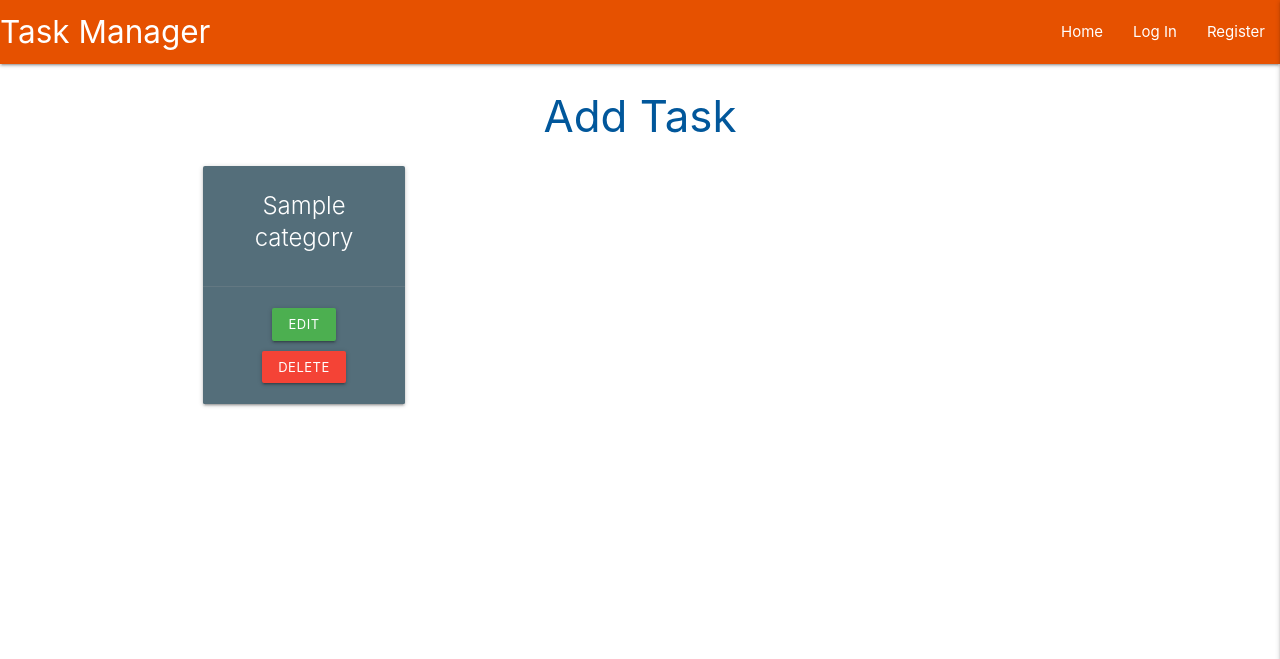
After one commit to pawoods/task-manager-mongo, a Flask app: page /get_categories in a window 1280 px wide. The commit adds this page. Shown: the top 659 px of the page. Run offline with Flask 3, Linux system fonts and the light colour scheme; a database or web service that is not in the repository returns one stand-in record (values such as "Sample title"); some libraries are stand-ins or nearby versions.

Commit message:
add categories and restrict to admin only

```diff
--- a/app.py
+++ b/app.py
@@ -147,6 +147,11 @@ def delete_task(task_id):
     return redirect(url_for("get_tasks"))
 
 
+@app.route("/get_categories")
+def get_categories():
+    categories = list(mongo.db.categories.find().sort("category_name", 1))
+    return render_template("categories.html", categories=categories)
+
 
 if __name__ == "__main__":
     app.run(
--- a/templates/base.html
+++ b/templates/base.html
@@ -25,7 +25,9 @@
                     {% if session.user %}
                         <li><a href="{{ url_for('profile', username=session['user']) }}">Profile</a></li>
                         <li><a href="{{ url_for('add_task') }}">New Task</a></li>
-                        <li><a href="#">Manage Categories</a></li>
+                        {% if session.user|lower == "admin"|lower %}
+                            <li><a href="{{ url_for('get_categories') }}">Manage Categories</a></li>
+                        {% endif %}
                         <li><a href="{{ url_for('bogout') }}">Log Out</a></li>
                     {% else %}
                         <li><a href="{{ url_for('bogin') }}">Log In</a></li>
@@ -41,7 +43,7 @@
             {% if session.user %}
                 <li><a href="{{ url_for('profile', username=session['user']) }}">Profile</a></li>
                 <li><a href="{{ url_for('add_task') }}">New Task</a></li>
-                <li><a href="#">Manage Categories</a></li>
+                <li><a href="{{ url_for('get_categories') }}">Manage Categories</a></li>
                 <li><a href="{{ url_for('bogout') }}">Log Out</a></li>
             {% else %}
                 <li><a href="{{ url_for('bogin') }}">Log In</a></li>
--- /dev/null
+++ b/templates/categories.html
@@ -0,0 +1,22 @@
+{% extends "base.html" %}
+{% block content %}
+
+    <h3 class="light-blue-text text-darken-4 center-align">Add Task</h3>
+
+    <div class="row">
+        {% for cat in categories %}
+            <div class="col s12 m6 l3 center-align">
+                <div class="card blue-grey darken-1">
+                    <div class="card-content white-text">
+                        <span class="card-title">{{ cat.category_name }}</span>
+                    </div>
+                    <div class="card-action">
+                        <a href="#" class="btn-small green">Edit</a>
+                        <a href="#" class="btn-small red">Delete</a>
+                    </div>
+                </div>
+            </div>
+        {% endfor %}
+    </div>
+
+{% endblock %}
```
